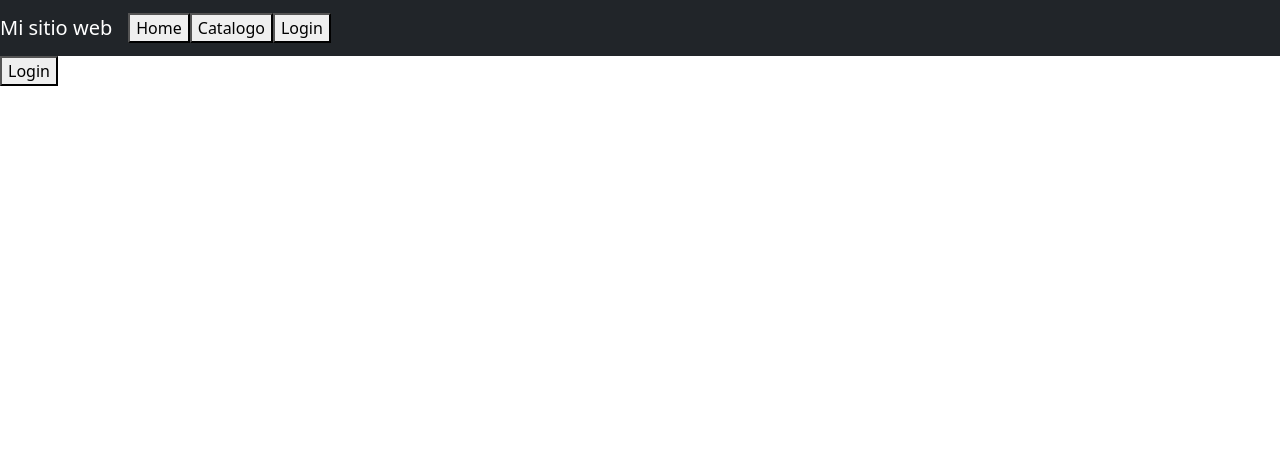
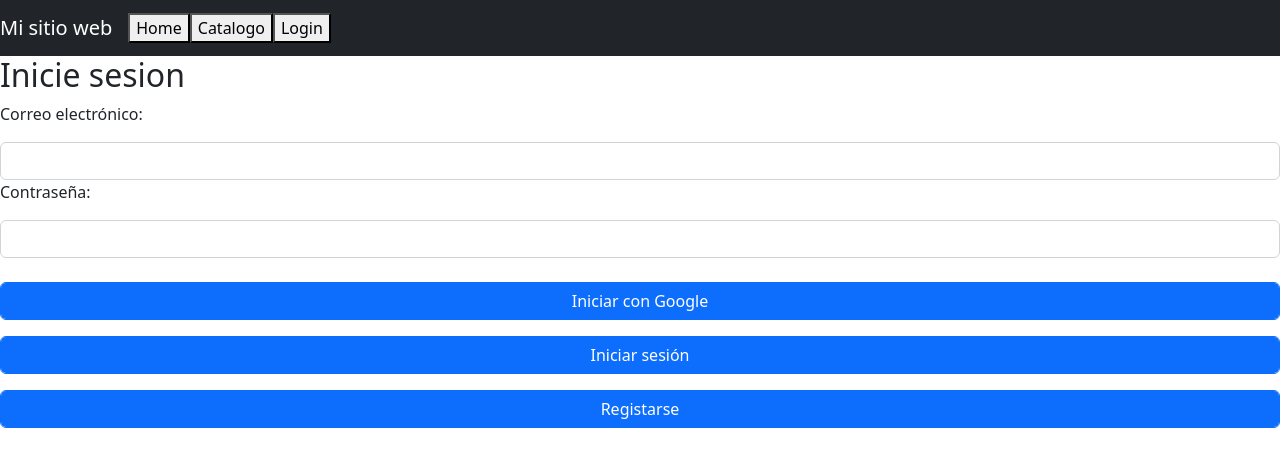
Before and after one commit to valenciajoel/proyecto-pnt2, a Vue app in the folder tienda-nube/: page /Login in a window 1280 px wide. Shown: the top 466 px of the page. Built offline with nearby package versions, Linux system fonts and the light colour scheme.

Commit message:
Modificacion deLogin para utilizar en modal de nav-bar

```diff
--- a/tienda-nube/src/components/Login.vue
+++ b/tienda-nube/src/components/Login.vue
@@ -1,7 +1,5 @@
 <template>
   <div>
-    <button @click="mostrarCartelLogin">Login</button>
-    <cartel v-if="mostrarCartel" class="cartelLogin" @close="cerrarCartelLogin">
       <form @submit.prevent="iniciarSesion">
         <h2>Inicie sesion</h2>
         <label for="email" class="form-label mb-3">Correo electrónico:</label>
@@ -21,7 +19,7 @@
       <div v-if="mostrarMensajeError" class=" btn btn-danger">
         Correo electrónico o contraseña incorrectos.
       </div>
-    </cartel>
+
 
 
     <div class="col-md-3">
```
